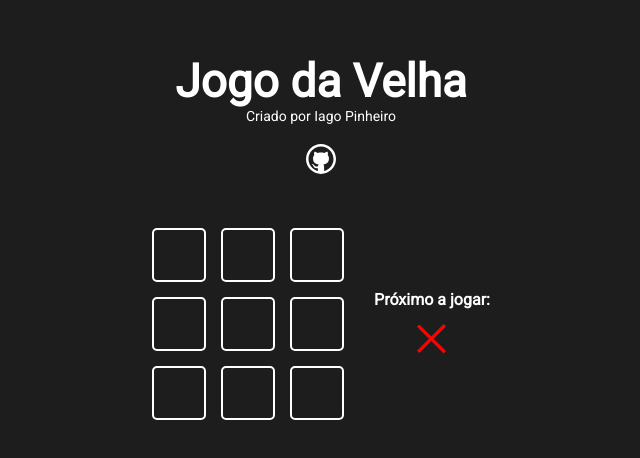
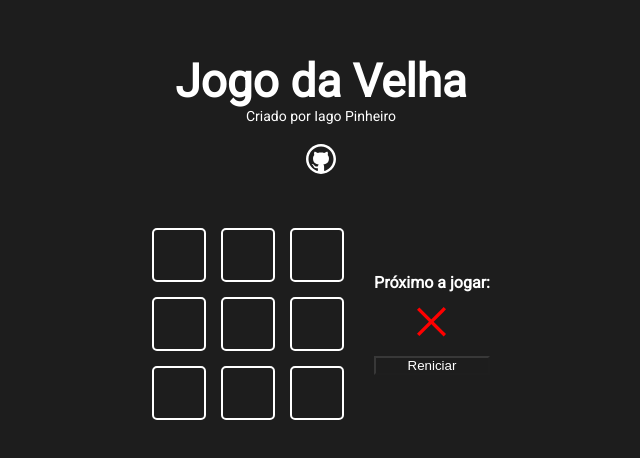
Before and after one commit to iagoPinheiro1401/react-jogo-da-velha, a Next.js app: page / in a window 1280 px wide. Shown: the part 178-636 px from the top of the page, without its empty margins (319-959 px from the left). Built offline with nearby package versions, Linux system fonts and the light colour scheme.

Commit message:
criado lógica para declarar campeão e reset

```diff
--- /dev/null
+++ b/src/components/button/Button.jsx
@@ -0,0 +1,15 @@
+import styles from './Button.module.css'
+
+function Button ({ children , onClick, disabled }) {
+    return (
+        <button
+        className={styles.button}
+        onClick={onClick}
+        disabled={disabled}
+         >
+            {children}
+        </button>
+    )
+}
+
+export default Button
--- /dev/null
+++ b/src/components/button/Button.module.css
@@ -0,0 +1,3 @@
+.button {
+
+}
--- a/src/components/game/Game.jsx
+++ b/src/components/game/Game.jsx
@@ -2,7 +2,7 @@
 import styles from './Game.module.css'
 
 import GameOption from "../gameOptions/GameOptions"
-import Icon from '../Icon/Icon'
+import GameInfo from '../gameinfo/GameInfo'
 
 const winenerTable = [
     [0, 1, 2],
@@ -34,9 +34,13 @@
         const sum = values.reduce((sum, value) => sum + value)
         if (sum == 3 || sum === -3) {
             setWinner(sum / 3)
-            console.log("vencedor :", sum/3)
     }
     })
+}
+
+const reset = () => {
+    setGameState(Array(9).fill(0))
+    setWinner(0)
 }
 
 useEffect(() => {
@@ -57,15 +61,11 @@
                     )
                 }
             </div>
-            <div className={styles.proximoAjogar}>
-                <h4>Próximo a jogar:</h4>
-                    {
-                        currentPlayer === 1 && <Icon iconName="circle" />
-                    }
-                    {
-                        currentPlayer === -1 && <Icon iconName="x" />
-                    }
-            </div>
+            <GameInfo
+               currentPlayer={currentPlayer}
+               winner={winner}
+               onReset={reset}
+            />
        </div>
     )
 }
--- a/src/components/game/Game.module.css
+++ b/src/components/game/Game.module.css
@@ -9,9 +9,3 @@
         gap: 30px;
         align-items: center;
     }
-
-    .proximoAjogar {
-        display: flex;
-        flex-direction: column;
-        gap: 15px;
-    }
--- /dev/null
+++ b/src/components/gameinfo/GameInfo.jsx
@@ -0,0 +1,48 @@
+import styles from './GameInfo.module.css'
+
+import Icon from '../Icon/Icon'
+import Button from '../button/Button'
+
+function GameInfo ({ currentPlayer, winner, onReset }) {
+
+    const enableButton = () => {
+        if(winner !== 0) return true
+    }
+
+    return (
+        <div className={styles.proximoAjogar}>
+            {
+                winner === 0 &&
+                  <>
+                    <h4>Próximo a jogar:</h4>
+                    {
+                        currentPlayer === 1 && <Icon iconName="circle" />
+                    }
+                    {
+                        currentPlayer === -1 && <Icon iconName="x" />
+                    }
+                  </>
+            }
+            {
+                winner !== 0 &&
+                  <>
+                    <h4>Fim de jogo! Campeão:</h4>
+                    {
+                        winner === 1 && <Icon iconName="circle" />
+                    }
+                    {
+                        winner === -1 && <Icon iconName="x" />
+                    }
+                  </>
+            }
+            <Button
+               onClick={onReset}
+               disabled={!enableButton()}
+            >
+                Reniciar
+            </Button>
+        </div>
+    )
+}
+
+export default GameInfo
--- /dev/null
+++ b/src/components/gameinfo/GameInfo.module.css
@@ -0,0 +1,5 @@
+.proximoAjogar {
+    display: flex;
+    flex-direction: column;
+    gap: 15px;
+}
```
